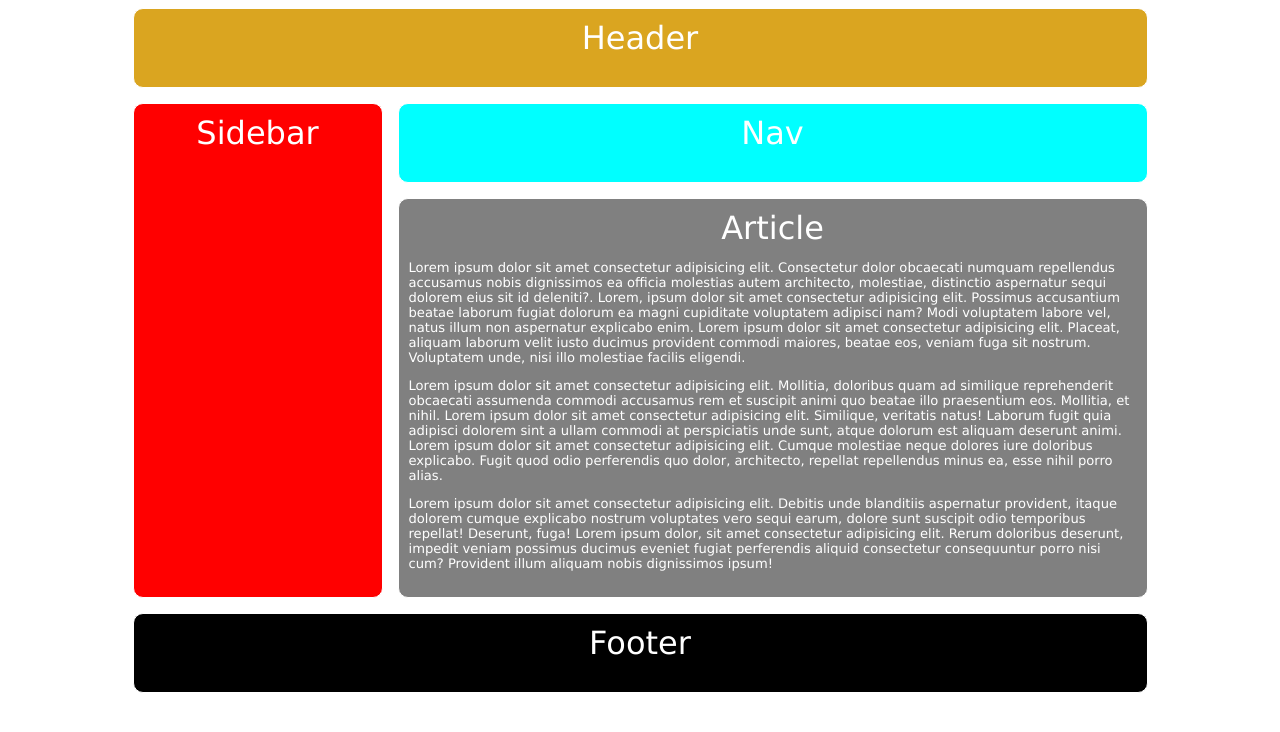
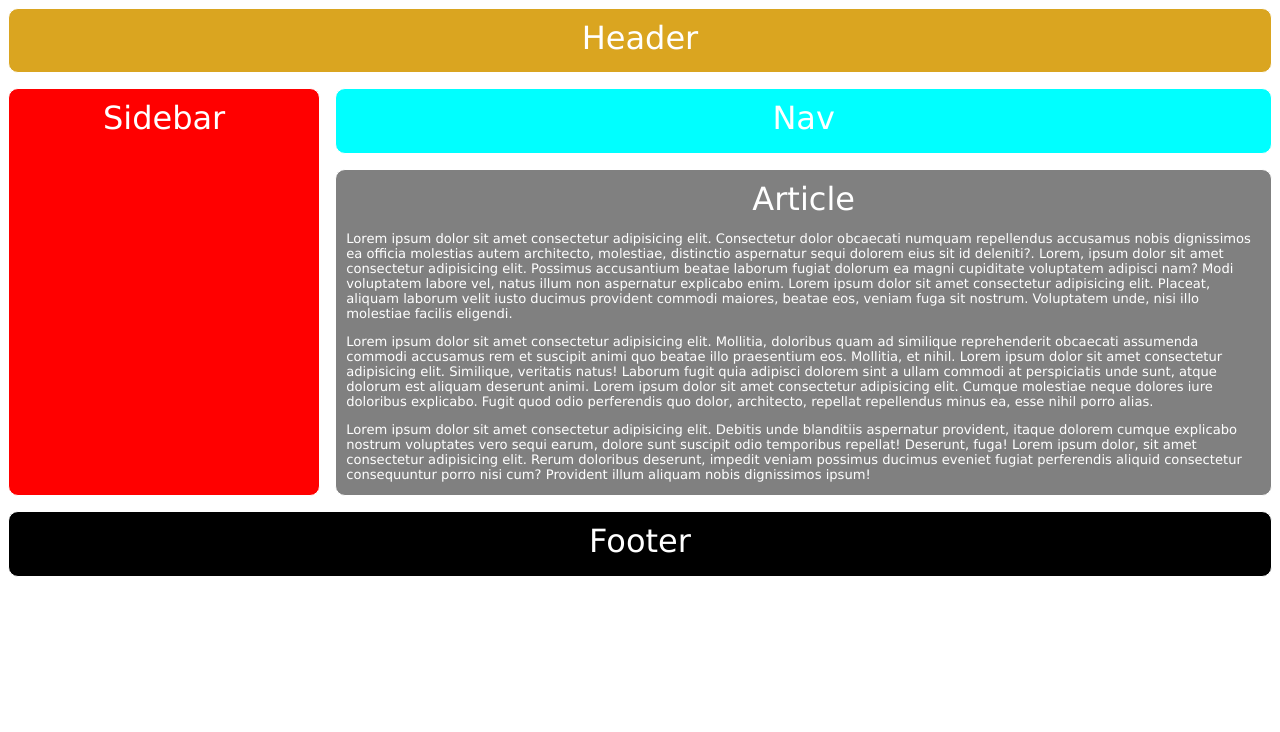
Before and after one commit to rsmostlyharmless/grid-exercise2, a plain HTML site: page index.html in a window 1280 px wide. Drawn offline with Linux system fonts and the light colour scheme.

Commit message:
Changed track sizes from px to fr

```diff
--- a/style.css
+++ b/style.css
@@ -5,7 +5,7 @@ body {
 .container {
     display: inline-grid;
     gap: 15px;
-    grid-template: 80px 80px 400px 80px / 250px 750px;
+    grid-template: 1fr 1fr 5fr 1fr / 1fr 3fr;
     grid-template-areas:
         "header header"
         "sidebar nav"
```
